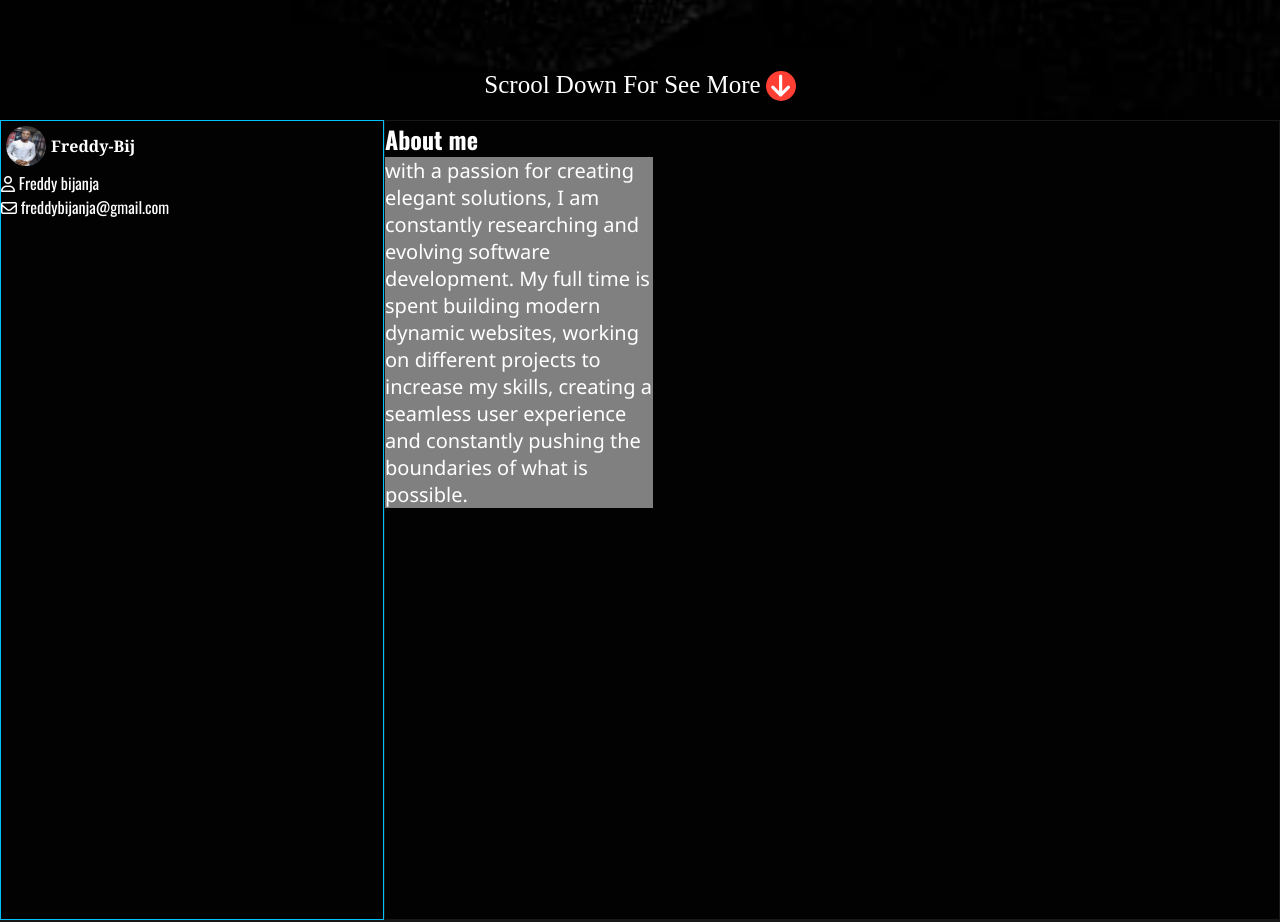
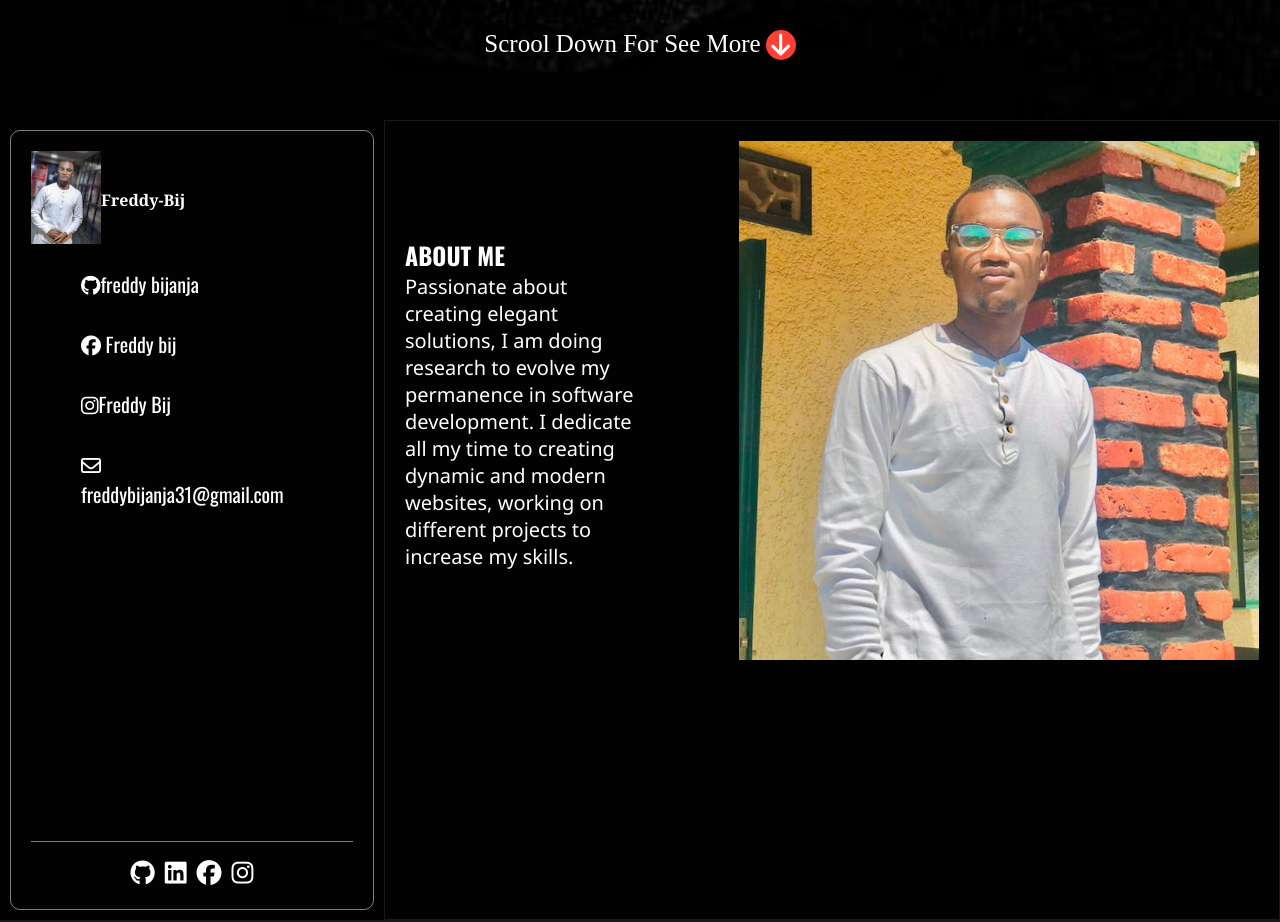
Before and after one commit to Freddy-bij/freddy-new, a plain HTML site: page index.html in a window 1280 px wide. Shown: the part 680-1602 px from the top of the page. Drawn offline with nearby package versions, Linux system fonts and the light colour scheme; a web font is replaced by a local one.

Commit message:
uppdate project

```diff
--- a/css/style.css
+++ b/css/style.css
@@ -14,30 +14,24 @@ body{
 
     display: flex;
     justify-content: center;
-    position: sticky;
     top: 0px;
 }
 nav{
-    background-color:rgba(128, 128, 128, 0.274);
+    background-color:rgba(128, 128, 128, 0.055);
 
     width: 70%;
     margin-top: 20px;
     border-radius: 30px;
     display: flex;
     justify-content: space-between;
-    align-items: center;
     padding: 10px 20px;
-    /* position: sticky;
-   top: 0px; */
-
-
 }
-
 h1{
 
     font-family: 'Sofia';
     font-size: 22px;
 }
+
 span{
     color: #ff3f34;
     font-size: 25px;
@@ -46,7 +40,6 @@ span{
 ul{
     display: flex;
     align-items: center;
-    padding: 10px 20px;
     gap: 2rem;
 
 
@@ -66,8 +59,7 @@ ul a:hover{
 
 }
  .contain{
-    background-image: url('../image/bac-0.png');
-
+    background: url('../image/bac-0.png');
     height: 100vh;
     background-repeat: no-repeat;
     background-size: cover;
@@ -78,6 +70,8 @@ ul a:hover{
     top: 30%;
     width: 100%;
 
+}.my-images{
+    border: 1px solid rgb(24, 24, 24);
 }
 .description{
     display: flex;
@@ -94,28 +88,62 @@ ul a:hover{
     margin-top: 70px ;
     font-size: 35px;
     color: #ff3f34;
-    padding: 10px 20px;
-    text-transform: uppercase;
-    text-shadow: 2px 2px white;
+    }
+
+.contact{
+    display: flex;
+    flex-direction: column;
+    justify-content: space-between;
+    border: solid 1px gray;
+    border-radius: 10px;
+    margin: 10px;
+}
+
+.my-identities{
+    margin: 20px;
+}
+
+.icons{
+    margin: 20px 50px;
+    font-size: 20px;
+
+}
 
 
+
+
+.link{
+    border-top: solid 1px gray;
+    color:black;
+    display: flex;
+    justify-content: center;
+    font-size: 25px;
+    gap: 10px;
+    margin: 20px;
+    padding-top: 10px;
 }
+
+a{
+    color: white;
+}
+
 p{
     color: white;
     font-family: 'Segoe UI', Tahoma, Geneva, Verdana, sans-serif;
     font-size: 20px;
-    width: 30%;
-     background: gray;
-
-
 }
 .parg{
     display: flex;
-    justify-content: center;
+    position: relative;
+    left: 55%;
+    margin-top: 40px;
+    padding: 10px;
+    width: 30%;
 
 }
+
+
 .scrool{
-
     color: white;
     text-align: center;
     display: flex;
@@ -143,13 +171,8 @@ p{
 
 
 }
-.my-images{
-    border: 1px solid rgb(24, 24, 24);
-}
-.my-itentites{
- border: 1px solid rgb(0, 195, 255);
 
-}
+
 
 .name{
     display: flex;
@@ -157,14 +180,36 @@ p{
 
 }
 .name img{
-    width: 50px;
-    height: 50px;
-    border-radius: 50px;
-    padding: 5px;
+    width: 70px;
+
 
 }
+
+
 h4{
     text-transform: capitalize;
     font-family: Georgia, 'Times New Roman', Times, serif;
 
 }
+
+.ab-all{
+  display: grid;
+  grid-template-columns: auto auto;
+  margin: 20px;
+}
+.ab-me{
+    width: 70%;
+    display: flex;
+    flex-direction: column;
+    justify-content: center;
+
+}
+
+h2{
+    text-transform: uppercase;
+}
+
+.passion{
+    display: flex;
+    justify-content: center;
+}
--- a/index.html
+++ b/index.html
@@ -18,7 +18,7 @@
       <nav>
         <h1> Freddy-<span>B</span></h1>
         <ul>
-            <a href=""><li> About Me</li></a>
+            <a href="http://127.0.0.1:5502/index.html"><li> About Me</li></a>
             <a href=""><li> Contact Me</li></a>
             <a href=""><li> Adress</li></a>
         </ul>
@@ -30,11 +30,13 @@
     <div class="description">
       <h2 class="full-st"> Full stuck web developer</h2>
     <div class="parg">
+   <div class="parg-chld">
+
     <p>
-      i'm  software engineer i drive on indicate my skills bettween logic and creativite ..
-      courently immersed in the dynamic word of web developpemet , my expetise centers oround react Native ,
-      where i seamless blend technology with innovation
+      I am a software developer i strive to showcase my skills between logic and creativity
+      currently immersed in the dynamic world of web development
     </p>
+  </div>
   </div>
     <span class="scrool"> scrool down for see more <div class="ico"><i class="fa-solid fa-arrow-down"></i></div></span>
   </div>
@@ -46,25 +48,44 @@
                          <!-- presentation  -->
   <section>
 <div class="presentation">
-    <div class="my-itentites">
-       <div class="name">
-     <img src="./image/freddy prof.png" alt="pr">
+  <div class="contact">
+  <div class="my-identities">
+    <div class="name">
+    <div class="profile">
+      <img src="./image/freddy prof.png" alt="freddy-frofile">
+    </div>
       <h4> freddy-bij</h4>
        </div>
 
-       <div>
-        <i class="fa-regular fa-user"> </i> Freddy bijanja <br>
-        <i class="fa-regular fa-envelope"> </i> freddybijanja@gmail.com <br>
+       <div class="icons">
+       <div><i class="fa-brands fa-github"></i>freddy bijanja</i></div><br>
+       <div><i class="fa-brands fa-facebook"></i> Freddy bij</div>  <br>
+       <div><i class="fa-brands fa-instagram"></i>Freddy Bij</div>  <br>
+       <div> <i class="fa-regular fa-envelope"> </i> freddybijanja31@gmail.com</div>
+       </div>
+    </div>
+
+    <div class="link">
+     <div><a href="#"><i class="fa-brands fa-github"></a></i></div>
+     <div><a href="#"><i class="fa-brands fa-linkedin"></a></i></div>
+     <div><a href="#"><i class="fa-brands fa-facebook"></i></a></div>
+     <div><a href="#"><i class="fa-brands fa-instagram"></a></i></div>
+    </div>
 
 
-       </div>
     </div>
     <div class="my-images">
-      <div class="alb">
+      <div class="ab-all">
+        <div class="ab-me">
         <h2>About me</h2>
-      <p>with a passion for creating elegant solutions, I am constantly researching and evolving software development.
-        My full time is spent building modern dynamic websites, working on different projects to increase my skills,
-        creating a seamless user experience and constantly pushing the boundaries of what is possible.</p>
+      <div class="passion">
+      <p>Passionate about creating elegant solutions, I am doing research to evolve my permanence in software development.
+        I dedicate all my time to creating dynamic and modern websites, working on different projects to increase my skills.</p>
+      </div>
+      </div>
+      <div class="ab-im">
+        <img src="./image/imag3.png" alt="">
+      </div>
     </div>
         </div>
 
```
Also changed, not shown: image/imag3.png (renamed from image/Screenshot from 2024-07-04 15-27-17.png).
